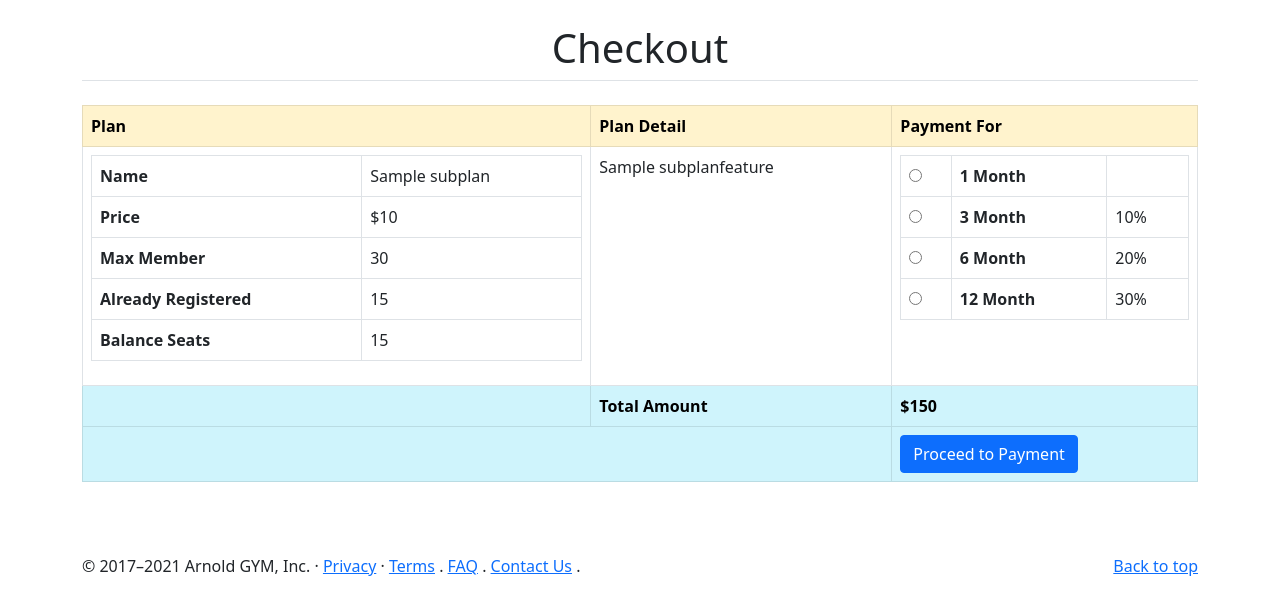
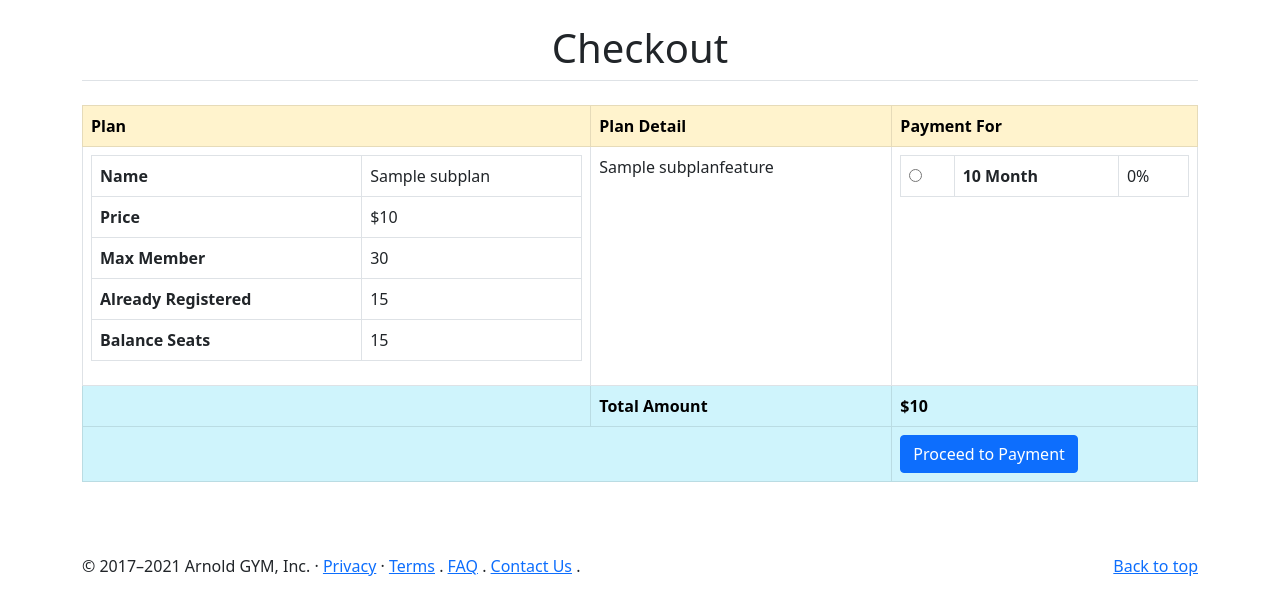
Before and after one commit to codeartisanlab/Gym-Management-System-in-Django-3-Bootstrap-5-and-PostgreSQL, a Django app: page /checkout/1 in a window 1280 px wide. Shown: the part 56-671 px from the top of the page. Run offline with Django 3.2, Linux system fonts and the light colour scheme; tables that the repository leaves empty hold one stand-in row (values such as "Sample post"); some libraries are stand-ins or nearby versions.

Commit message:
part-14-manage-discount-from-admin

```diff
--- a/main/admin.py
+++ b/main/admin.py
@@ -39,3 +39,8 @@ class SubPlanFeatureAdmin(admin.ModelAdmin):
 	def subplans(self,obj):
 		return " | ".join([sub.title for sub in obj.subplan.all()])
 admin.site.register(models.SubPlanFeature,SubPlanFeatureAdmin)
+
+
+class PlanDiscountAdmin(admin.ModelAdmin):
+	list_display=('subplan','total_months','total_discount')
+admin.site.register(models.PlanDiscount,PlanDiscountAdmin)
--- a/main/models.py
+++ b/main/models.py
@@ -93,3 +93,12 @@ class SubPlanFeature(models.Model):
 
 	def __str__(self):
 		return self.title
+
+# Package Discounts
+class PlanDiscount(models.Model):
+	subplan=models.ForeignKey(SubPlan, on_delete=models.CASCADE,null=True)
+	total_months=models.IntegerField()
+	total_discount=models.IntegerField()
+
+	def __str__(self):
+		return str(self.total_months)
--- a/main/templates/checkout.html
+++ b/main/templates/checkout.html
@@ -41,33 +41,20 @@
 							</td>
 							<td>
 								<ul class="list-unstyled">
-					              {% for feature in plan.subplanfeature_set.all %}
+				              	{% for feature in plan.subplanfeature_set.all %}
 						            <li>{{feature.title}}</li>
-					            	{% endfor %}
+				            	{% endfor %}
 					            </ul>
 							</td>
 							<td>
 								<table class="table table-bordered">
-									<tr>
-										<td><input data-planprice="{{plan.price}}" data-discount="0" type="radio" id="validity1" name="validity" class="select-validity" value="1" /></td>
-										<th><label for="validity1">1 Month</label></th>
-										<td></td>
-									</tr>
-									<tr>
-										<td><input data-planprice="150" data-discount="10" type="radio" id="validity2" name="validity" class="select-validity" value="3" /></td>
-										<th><label for="validity2">3 Month</label></th>
-										<td>10%</td>
-									</tr>
-									<tr>
-										<td><input data-planprice="150" data-discount="20" type="radio" id="validity3" value="6" name="validity" class="select-validity" /></td>
-										<th><label for="validity3">6 Month</label></th>
-										<td>20%</td>
-									</tr>
-									<tr>
-										<td><input data-planprice="150" data-discount="30" type="radio" id="validity4" value="12" name="validity" class="select-validity" /></td>
-										<th><label for="validity4">12 Month</label></th>
-										<td>30%</td>
-									</tr>
+									{% for discount in plan.plandiscount_set.all %}
+							            <tr>
+											<td><input data-planprice="{{plan.price}}" data-discount="{{discount.total_discount}}" type="radio" id="validity{{discount.id}}" name="validity" class="select-validity" value="{{discount.total_months}}" /></td>
+											<th><label for="validity{{discount.id}}">{{discount.total_months}} Month</label></th>
+											<td>{{discount.total_discount}}%</td>
+										</tr>
+					            	{% endfor %}
 								</table>
 							</td>
 						</tr>
@@ -76,7 +63,7 @@
 						<tr>
 							<td></td>
 							<th>Total Amount</th>
-							<td><b>$<span class="totalAmount">150</span></b></td>
+							<td><b>$<span class="totalAmount">{{plan.price}}</span></b></td>
 						</tr>
 						<tr>
 							<td colspan="2"></td>
```
Also changed, not shown: main/migrations/0015_plandiscount.py (added).
